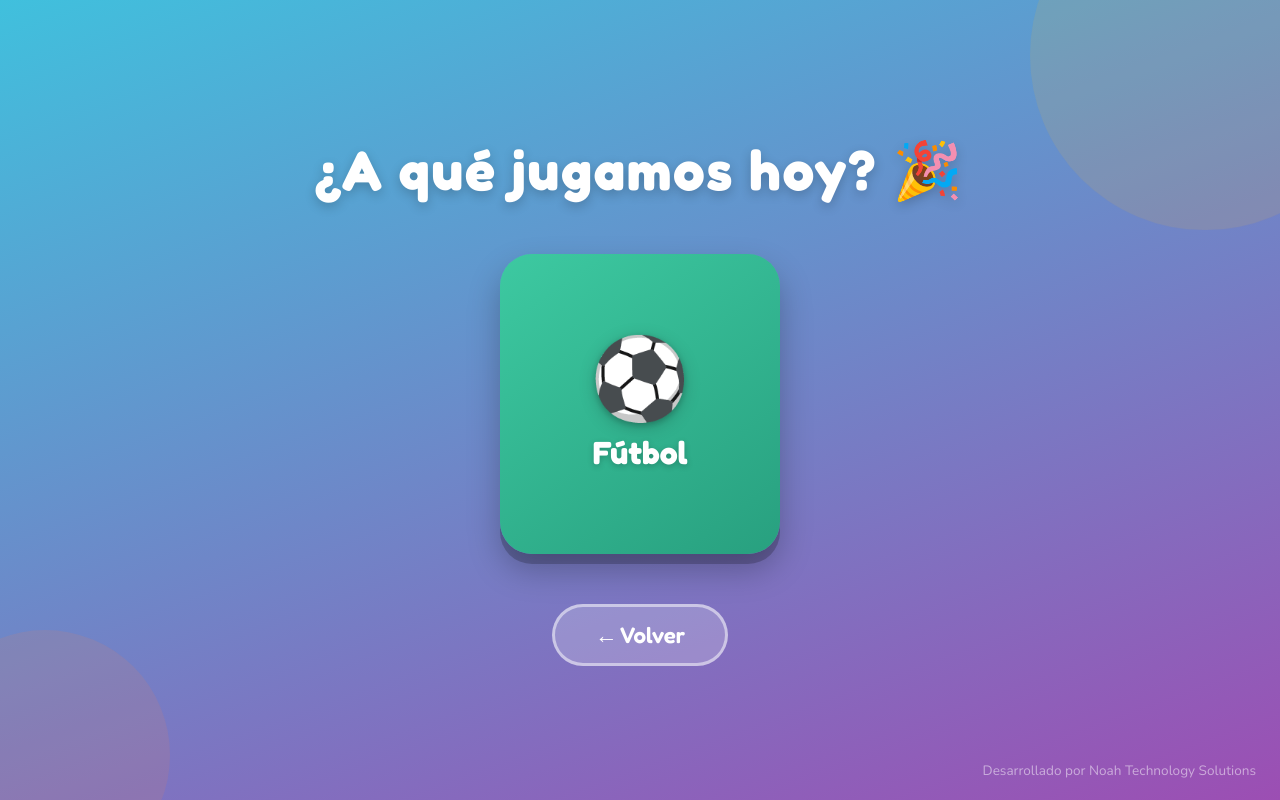
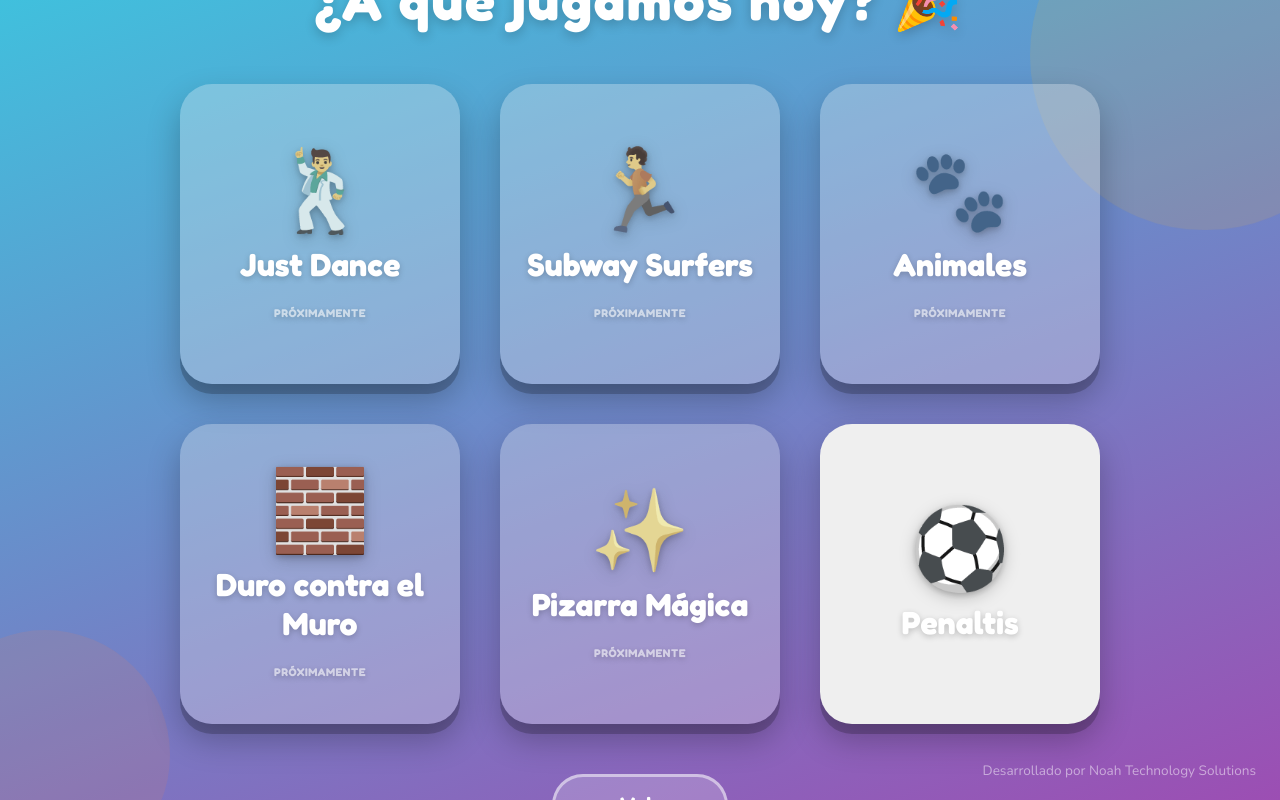
Before and after one commit to bryan0060/frontend-juego-muro, a React (Vite) app: page / in a window 1280 px wide. Both pictures are taken after a click on the button "¡A Jugar! 🎮". Built offline with nearby package versions, Linux system fonts and the light colour scheme; no server answers.

Commit message:
refactor(menu): leer juegos desde config central y mostrar estado de disponibilidad

```diff
--- a/src/components/GameMenu/GameMenu.jsx
+++ b/src/components/GameMenu/GameMenu.jsx
@@ -1,47 +1,39 @@
 /**
- * GameMenu — Pantalla de selección de juegos.
- * Cada tarjeta lanza una escena diferente de Phaser.
- * Para añadir un juego nuevo: agregar un objeto al array JUEGOS.
+ * GameMenu.jsx — Menú de selección de juegos.
+ *
+ * Lee los juegos desde games.config.js.
+ * Para agregar un juego nuevo, solo tocar el config.
  */
 
 import styles from './GameMenu.module.css';
-
-// Para añadir un juego nuevo, solo agrega un objeto aquí
-const JUEGOS = [
-  {
-    id: 'soccer',
-    nombre: 'Fútbol',
-    emoji: '⚽',
-    escena: 'SoccerScene',
-    estilo: styles.cardSoccer,
-  },
-];
+import { GAMES } from '../../config/games.config';
 
 const GameMenu = ({ onSelectGame, onBack }) => {
   return (
     <div className={styles.container}>
 
-      {/* Burbujas decorativas */}
       <div className={`${styles.bubble} ${styles.bubble1}`} />
       <div className={`${styles.bubble} ${styles.bubble2}`} />
 
       <h1 className={styles.title}>¿A qué jugamos hoy? 🎉</h1>
 
-      {/* Tarjetas de juegos */}
       <div className={styles.grid}>
-        {JUEGOS.map((juego) => (
+        {GAMES.map((juego) => (
           <button
             key={juego.id}
-            className={`${styles.card} ${juego.estilo}`}
-            onClick={() => onSelectGame(juego.escena)}
+            className={`${styles.card} ${!juego.disponible ? styles.cardBloqueado : ''}`}
+            onClick={() => juego.disponible && onSelectGame(juego)}
+            disabled={!juego.disponible}
           >
             <span className={styles.cardEmoji}>{juego.emoji}</span>
             {juego.nombre}
+            {!juego.disponible && (
+              <span className={styles.proximamente}>Próximamente</span>
+            )}
           </button>
         ))}
       </div>
 
-      {/* Botón volver */}
       <button className={styles.backButton} onClick={onBack}>
         ← Volver
       </button>
--- a/src/components/GameMenu/GameMenu.module.css
+++ b/src/components/GameMenu/GameMenu.module.css
@@ -140,6 +140,21 @@
   color: rgba(255,255,255,0.5);
 }
 
+.cardBloqueado {
+  opacity: 0.45;
+  cursor: not-allowed;
+  filter: grayscale(60%);
+}
+
+.proximamente {
+  display: block;
+  font-size: 0.7rem;
+  margin-top: 6px;
+  color: #ffffff99;
+  letter-spacing: 0.05em;
+  text-transform: uppercase;
+}
+
 @keyframes float {
   0%, 100% { transform: translateY(0px); }
   50%       { transform: translateY(-20px); }
```
